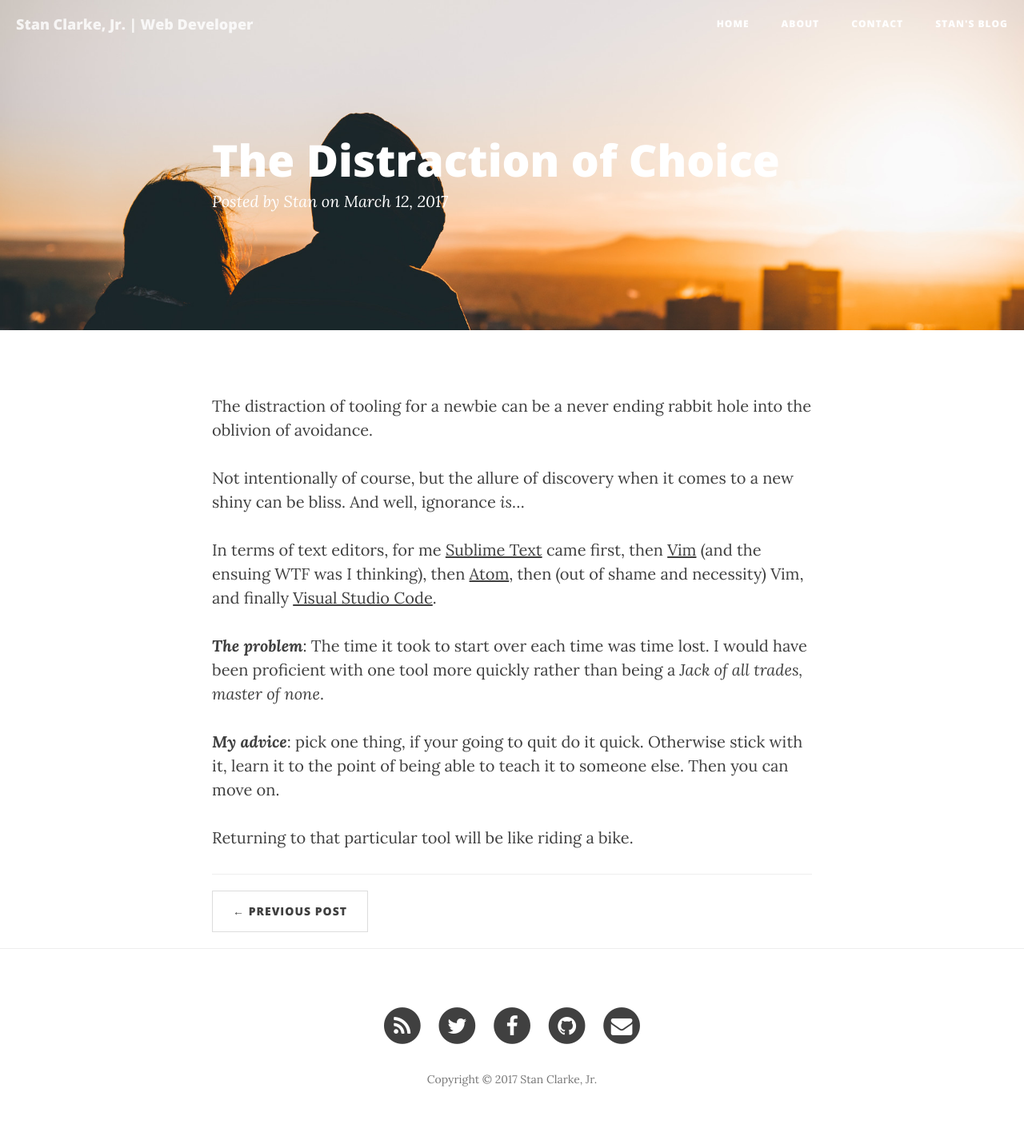
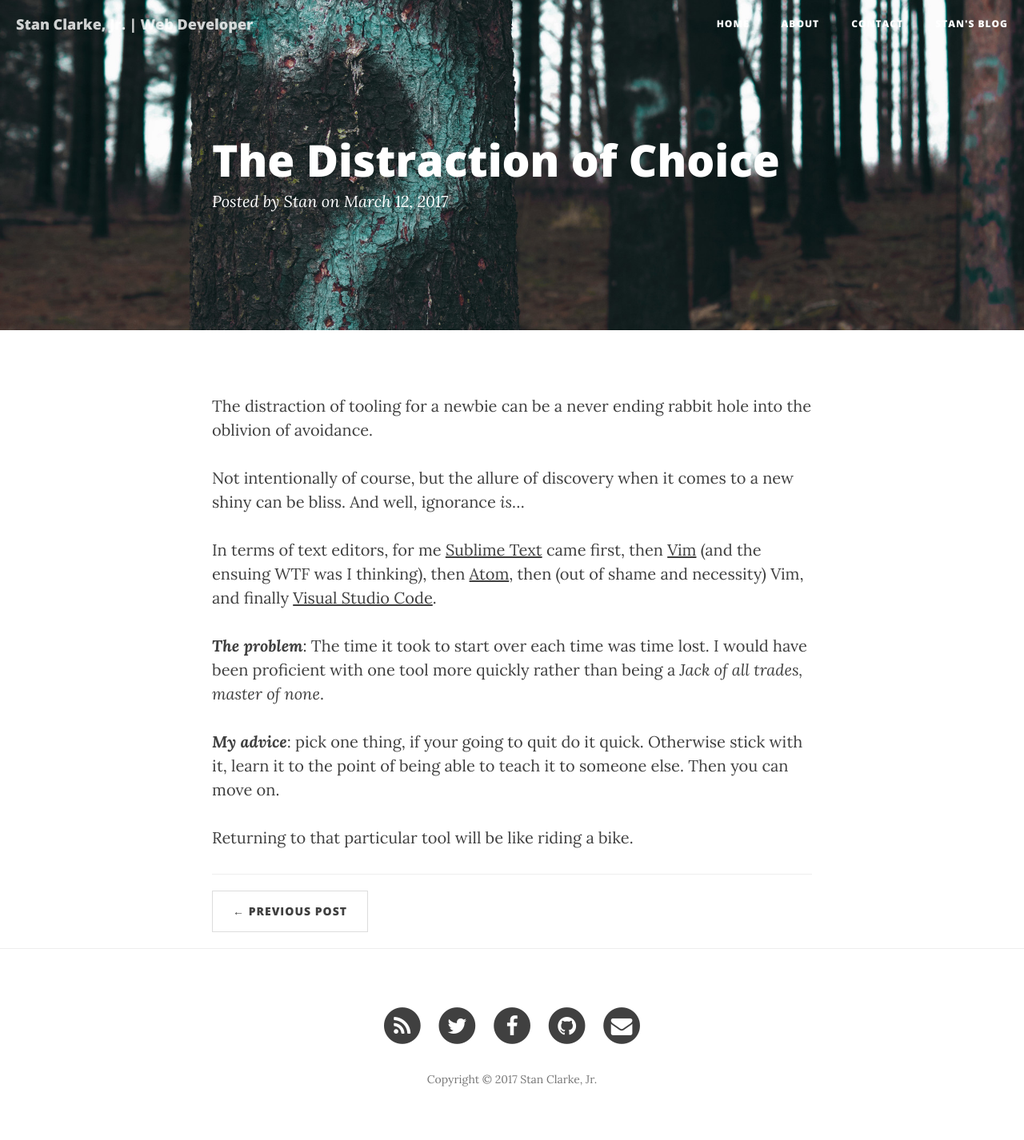
Before and after one commit to stanclarke-jr/stanclarke-jr.github.io, a Jekyll site: the page built from _posts/2017-03-12-the-distraction-of-choice.md, in a window 1280 px wide. Shown: the whole page at 80% size. Built offline with Jekyll 4.4.1, drawn with Linux system fonts in a browser that asks for light colours; nearby versions of some CDN libraries; our own code applies the rules of GitHub Pages for plain Markdown files.

Commit message:
added bg img

```diff
--- a/_posts/2017-03-12-the-distraction-of-choice.md
+++ b/_posts/2017-03-12-the-distraction-of-choice.md
@@ -5,6 +5,7 @@ tags:
 - text-editors
 - tooling
 author: Stan
+header-img: img/choices-bg.jpg
 ---
 
 The distraction of tooling for a newbie can be a never ending rabbit hole into the oblivion of avoidance.
```
